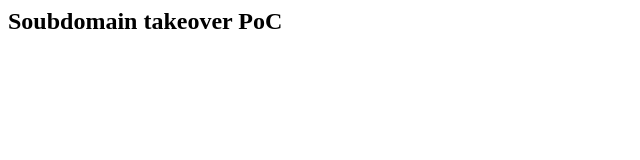
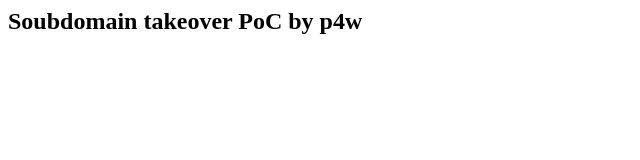
Before and after one commit to p4w16/scopely, a plain HTML site: page index.html in a window 1280 px wide. Shown: the whole page, without its empty margins (0-640 px from the left). Drawn offline with Linux system fonts and the light colour scheme.

Commit message:
Update index.html

```diff
--- a/index.html
+++ b/index.html
@@ -1,6 +1,6 @@
 <html>
   <body>
-    <div><h2>Soubdomain takeover PoC</h2></div>
+    <div><h2>Soubdomain takeover PoC by p4w</h2></div>
     <script>alert("Subdomain takeover by p4w at " + document.domain);</script>
   </body>
 </html>
```
